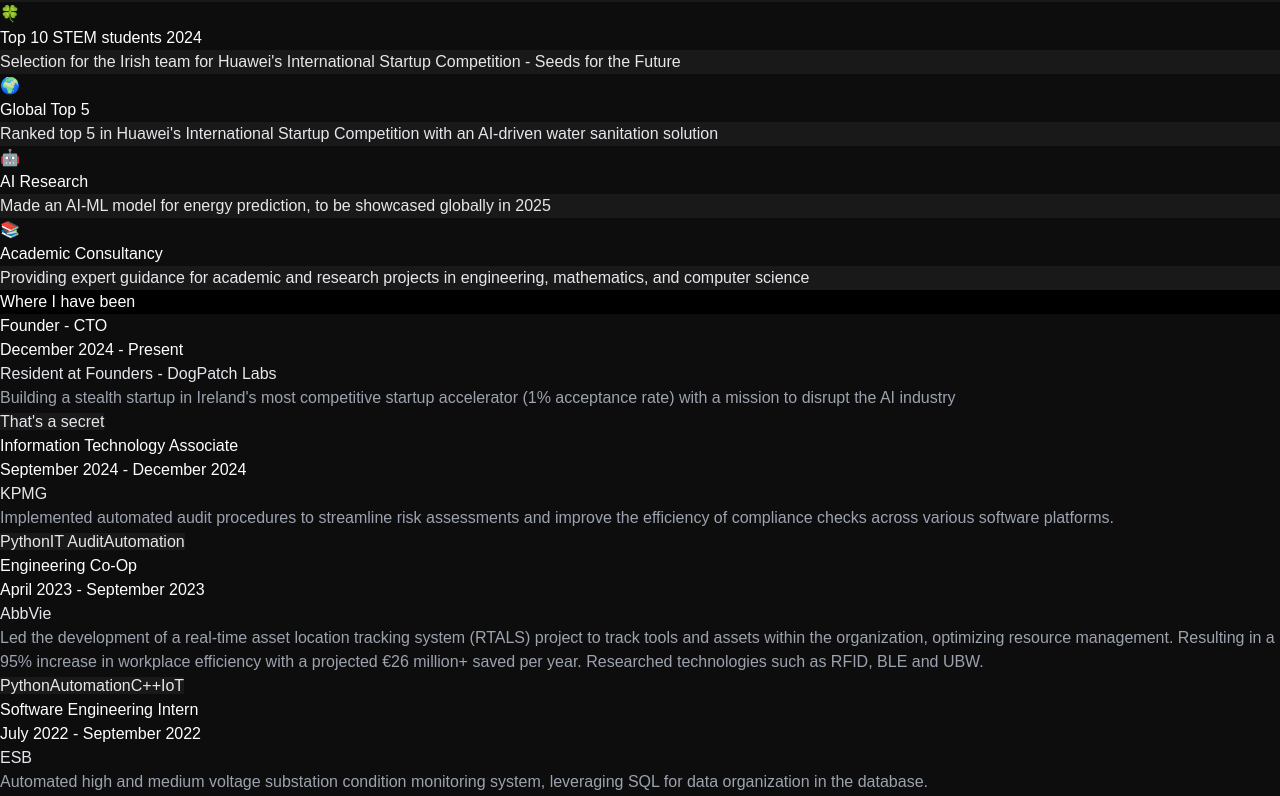
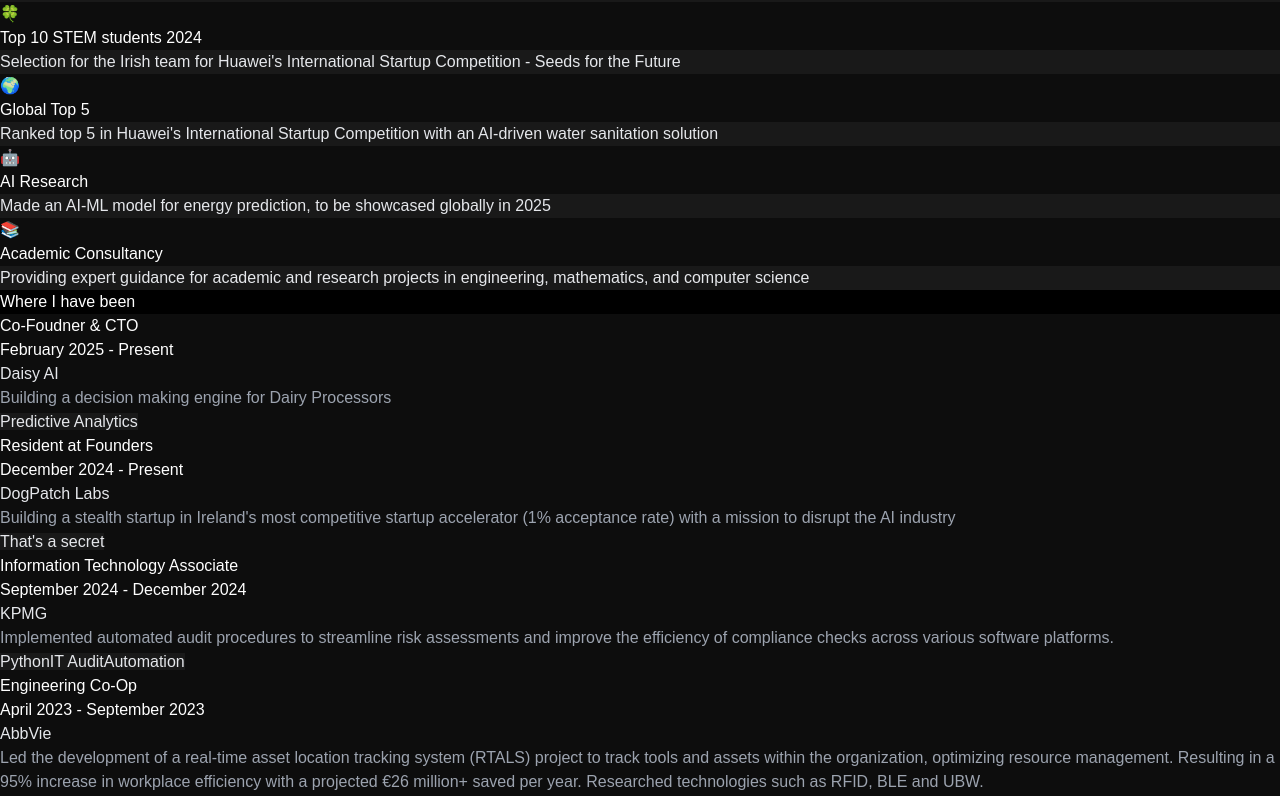
Before and after one commit to Ch-ir-ag/Personal_Website, a Next.js app: page / in a window 1280 px wide. Shown: the part 2001-2797 px from the top of the page. Built offline with nearby package versions, Linux system fonts and the light colour scheme.

Commit message:
Added new work exp

```diff
--- a/src/app/page.tsx
+++ b/src/app/page.tsx
@@ -218,8 +218,15 @@
   // Add this near your other data constants
   const workExperience = [
     {
-      role: "Founder - CTO",
-      company: "Resident at Founders - DogPatch Labs",
+      role: "Co-Foudner & CTO",
+      company: "Daisy AI",
+      period: "February 2025 - Present",
+      description: "Building a decision making engine for Dairy Processors",
+      technologies: ["Predictive Analytics"]
+    },
+    {
+      role: "Resident at Founders",
+      company: "DogPatch Labs",
       period: "December 2024 - Present",
       description: "Building a stealth startup in Ireland's most competitive startup accelerator (1% acceptance rate) with a mission to disrupt the AI industry",
       technologies: ["That's a secret"]
```
